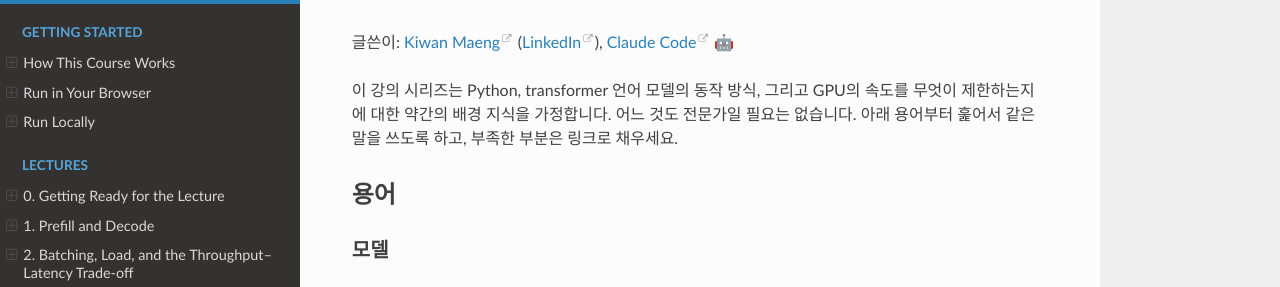
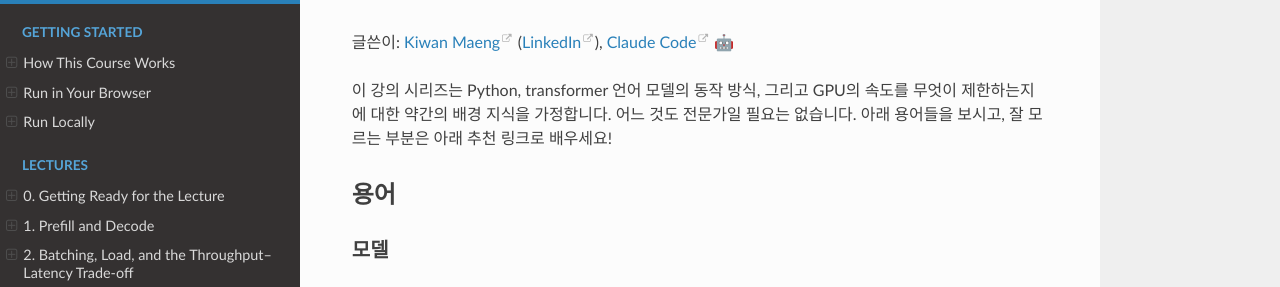
Before and after one commit to kwmaeng91/studying-llm-systems-without-gpus, a Sphinx documentation site: the page built from docs/ko/lectures/00-getting-ready.md, in a window 1280 px wide and 900 px high. Shown: the part 141-428 px from the top of the window. Built offline with Sphinx 7.4.7 and the Read the Docs theme 3.1.0, drawn with Linux system fonts in a browser that asks for light colours.

Commit message:
Update 00-getting-ready.md

```diff
--- a/docs/ko/lectures/00-getting-ready.md
+++ b/docs/ko/lectures/00-getting-ready.md
@@ -4,7 +4,7 @@
 
 이 강의 시리즈는 Python, transformer 언어 모델의 동작 방식, 그리고 GPU의 속도를 무엇이
 제한하는지에 대한 약간의 배경 지식을 가정합니다. 어느 것도 전문가일 필요는 없습니다.
-아래 용어부터 훑어서 같은 말을 쓰도록 하고, 부족한 부분은 링크로 채우세요.
+아래 용어들을 보시고, 잘 모르는 부분은 아래 추천 링크로 배우세요!
 
 ## 용어
 
```
